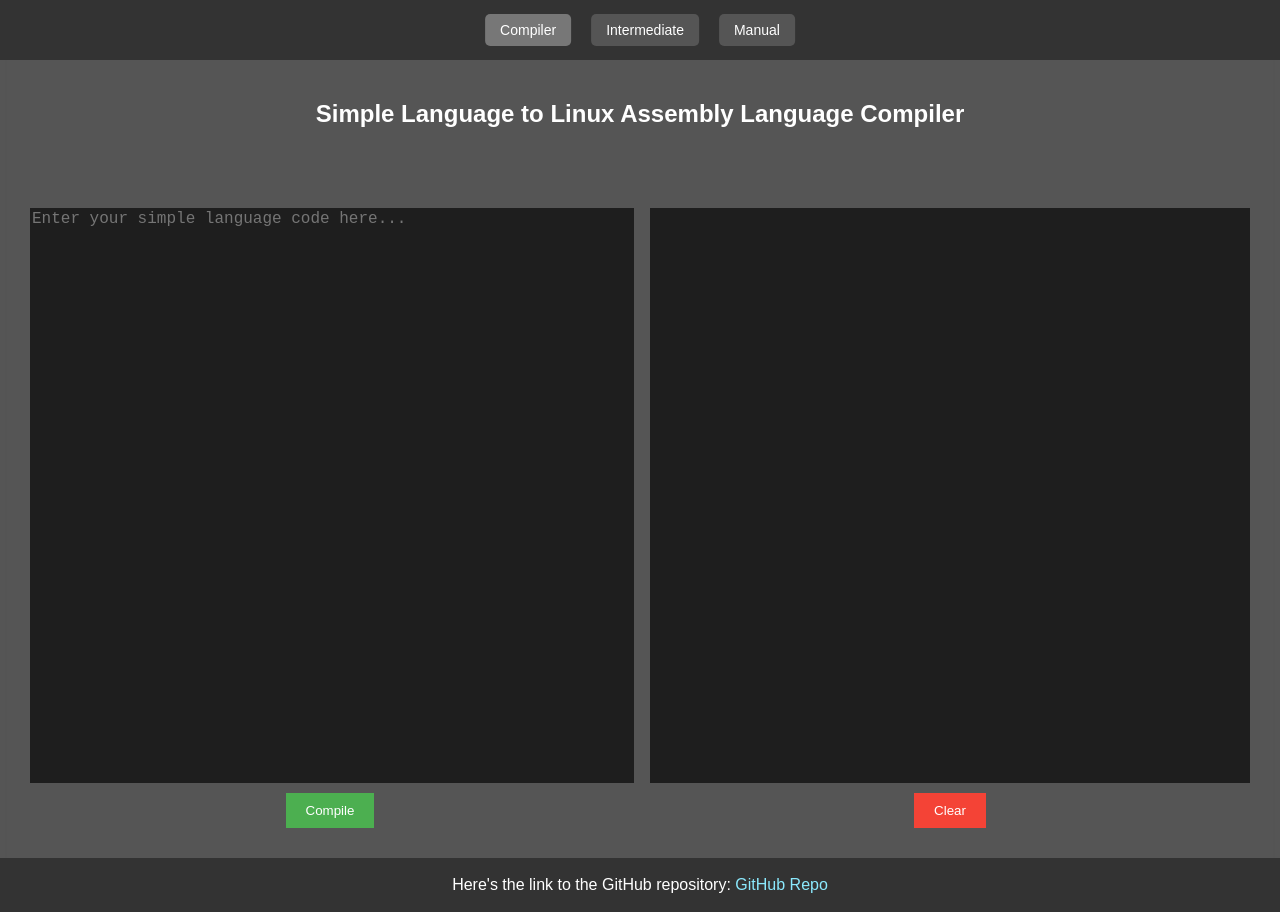
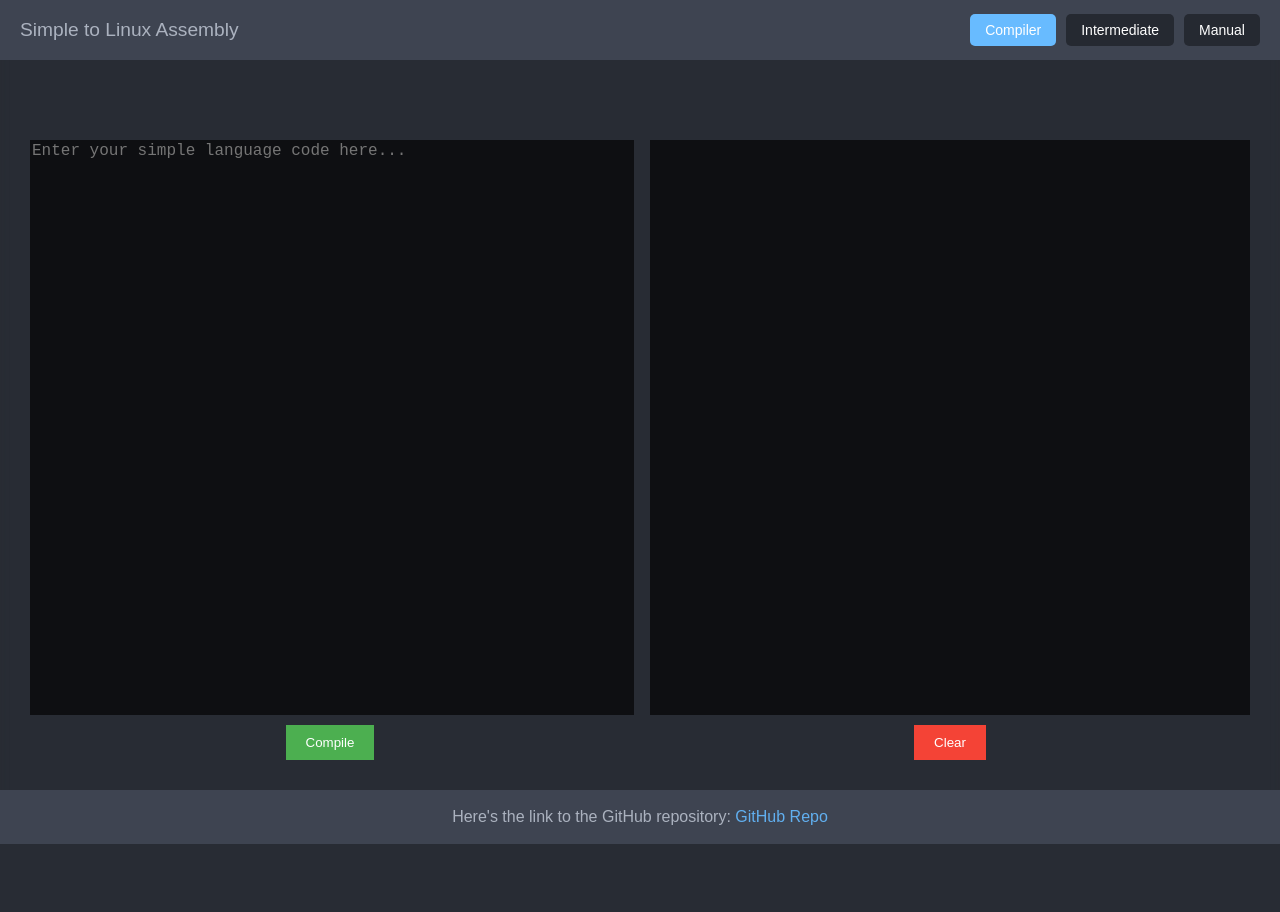
Before and after one commit to Jahnavi-Anand/Compiler, a plain HTML site: page index.html in a window 1280 px wide. After the commit the page ends 844 px from the top, so only its background shows below. Drawn offline with Linux system fonts and the light colour scheme.

Commit message:
Frontend

```diff
--- a/index.html
+++ b/index.html
@@ -8,14 +8,15 @@
 </head>
 <body>
     <header>
-        <div class="tabs">
-            <button class="tab-button active" onclick="switchTab('ide-tab')">Compiler</button>
-            <button class="tab-button" onclick="switchTab('parser-tab')">Intermediate</button>
-            <button class="tab-button" onclick="switchTab('second-tab')">Manual</button>
+        <div class="header-content">
+            <div class="title">Simple to Linux Assembly</div>
+            <div class="tabs">
+                <button class="tab-button active" onclick="switchTab('ide-tab')">Compiler</button>
+                <button class="tab-button" onclick="switchTab('parser-tab')">Intermediate</button>
+                <button class="tab-button" onclick="switchTab('second-tab')">Manual</button>
+            </div>
         </div>
     </header>
-
-    <h2>Simple Language to Linux Assembly Language Compiler</h2>
 
     <div id="ide-tab" class="tab-content active">
         <div class="ide-container">
--- a/styles.css
+++ b/styles.css
@@ -2,7 +2,8 @@ body {
   font-family: Arial, sans-serif;
   margin: 0;
   padding: 0;
-  background-color:#555;
+  background-color: #282c34;
+  color: #abb2bf;
   background-size: cover;
   background-repeat: no-repeat;
   background-attachment: fixed;
@@ -13,29 +14,47 @@ body {
 }
 
 header {
-  background-color: #333; /* Darker background for header */
-  padding: 10px 0;
+  background-color: #3e4451;
+  padding: 10px 20px;
   width: 100%;
-  height: 40px;
-  position: relative;
+  height: 60px;
+  display: flex;
+  align-items: center;
+  justify-content: space-between;
+  box-sizing: border-box; /* Ensure padding and border are included in width */
 }
+
+.header-content {
+  display: flex;
+  justify-content: space-between;
+  align-items: center;
+  width: 100%;
+  box-sizing: border-box; /* Ensure padding and border are included in width */
+}
+
+.title {
+  color: #abb2bf;
+  font-size: 1.2em; /* Adjust font size as needed */
+  margin-right: auto; /* Push tabs to the right */
+}
+
 
 .tabs {
   display: flex;
   flex-direction: row;
-  position: absolute;
-  top: 50%;
-  left: 50%;
-  transform: translate(-50%, -50%);
-  background-color: transparent;
-  z-index: 100;
-  gap: 20px;
+  gap: 10px;
+  margin-left: auto; /* Push tabs to the right */
+  position: static; /* Remove absolute positioning */
+  transform: none; /* Remove transform */
+  top: auto; /* Remove top */
+  left: auto; /* Remove left */
+  white-space: nowrap;
 }
 
 .tab-button {
   padding: 8px 15px;
-  color: white;
-  background-color: #555;
+  color: #fff;
+  background-color: #252931;
   border: none;
   cursor: pointer;
   margin-right: 5;
@@ -44,11 +63,11 @@ header {
 }
 
 .tab-button.active {
-  background-color: #777;
+  background-color: #68bbff;
 }
 
 .tab-button:hover{
-  background-color: #000000;
+  background-color: #5c6370;
 }
 
 .tab-content {
@@ -83,11 +102,11 @@ h2{
 }
 
 textarea, pre {
-  flex: 1; /* Allow textarea/pre to take up available space */
+  flex: 1;
   font-family: monospace;
   font-size: 16px;
-  background-color: #1e1e1e;
-  color: #d4d4d4;
+  background-color: #0e0f12;
+  color: #abb2bf;
   border: none;
   resize: none;
   width: 100%;
@@ -130,7 +149,7 @@ pre {
   height: calc(100vh - 150px); /* Adjust based on your header/footer */
   margin: 0;
   padding: 0;
-  background-color: #282828;
+  background-color: #282c34;
   border-radius: 8px;
   overflow: hidden; /* Prevents any scrollbars */
 }
@@ -155,12 +174,12 @@ footer {
   margin-top: auto;
   text-align: center;
   padding: 2px;
-  background-color: #333;
-  color: white;
+  background-color: #3e4451;
+  color: #abb2bf;
 }
 
 footer a {
-  color: #8be9fd;
+  color: #61afef;
   text-decoration: none;
 }
 
@@ -195,8 +214,8 @@ footer a:hover {
     margin: 0;
 }
 
-.lexer-output h2, .parser-output h2 {
-  margin-bottom: 5px; /* Reduce bottom margin */
-  margin-top: 3px; /* Reduce top margin */
-  padding-top: 5px; /* reduce padding top, further */
+.lexer-output h2, .parser-output h2, #ide-tab h2, #second-tab h2 {
+  margin-bottom: 2px; /* Further reduced bottom margin */
+  margin-top: 2px; /* Further reduced top margin */
+  padding-top: 2px; /* Further reduced padding top */
 }
```
Also changed, not shown: 3 other files.
